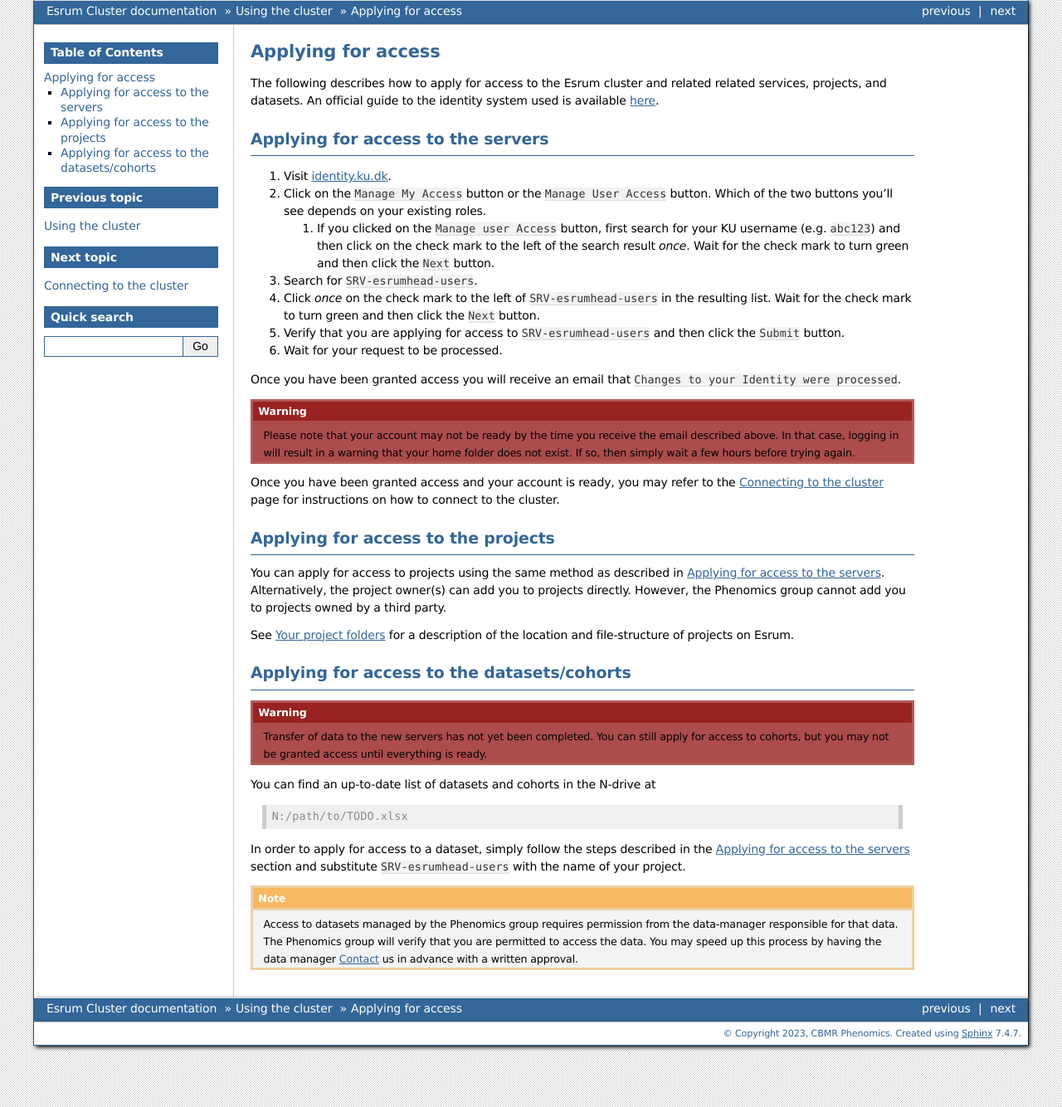
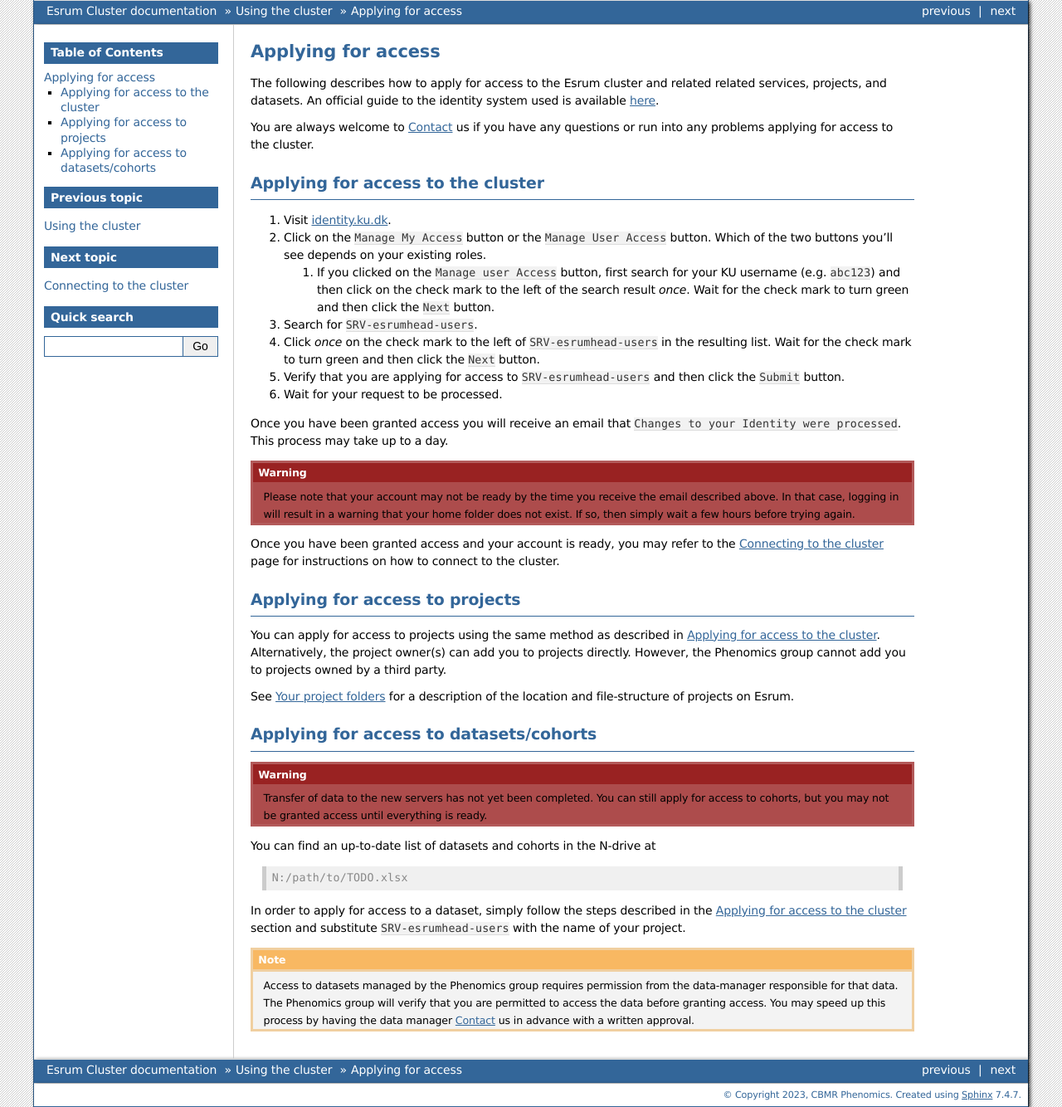
Before and after one commit to cbmrphenomics/cbmrphenomics.github.io, a Sphinx documentation site: the page built from esrum/source/usage/access.rst, in a window 1280 px wide. Shown: the whole page at 83% size. Built offline with Sphinx 7.4.7, drawn with Linux system fonts in a browser that asks for light colours.

Commit message:
minor improvements

```diff
--- a/esrum/source/usage/access.rst
+++ b/esrum/source/usage/access.rst
@@ -8,8 +8,11 @@ The following describes how to apply for access to the Esrum cluster and
 related related services, projects, and datasets. An official guide to
 the identity system used is available here_.
 
+You are always welcome to :ref:`page_contact` us if you have any
+questions or run into any problems applying for access to the cluster.
+
 ************************************
- Applying for access to the servers
+ Applying for access to the cluster
 ************************************
 
 #. Visit identity.ku.dk_.
@@ -35,7 +38,8 @@ the identity system used is available here_.
 #. Wait for your request to be processed.
 
 Once you have been granted access you will receive an email that
-``Changes to your Identity were processed``.
+``Changes to your Identity were processed``. This process may take up to
+a day.
 
 .. warning::
 
@@ -50,21 +54,21 @@ to the cluster.
 
 .. _applying_for_projects:
 
-*************************************
- Applying for access to the projects
-*************************************
+*********************************
+ Applying for access to projects
+*********************************
 
 You can apply for access to projects using the same method as described
-in `Applying for access to the servers`_. Alternatively, the project
+in `Applying for access to the cluster`_. Alternatively, the project
 owner(s) can add you to projects directly. However, the Phenomics group
 cannot add you to projects owned by a third party.
 
 See :ref:`section_projects` for a description of the location and
 file-structure of projects on Esrum.
 
-*********************************************
- Applying for access to the datasets/cohorts
-*********************************************
+*****************************************
+ Applying for access to datasets/cohorts
+*****************************************
 
 .. warning::
 
@@ -80,16 +84,16 @@ at
    N:/path/to/TODO.xlsx
 
 In order to apply for access to a dataset, simply follow the steps
-described in the `Applying for access to the servers`_ section and
+described in the `Applying for access to the cluster`_ section and
 substitute ``SRV-esrumhead-users`` with the name of your project.
 
 .. note::
 
    Access to datasets managed by the Phenomics group requires permission
    from the data-manager responsible for that data. The Phenomics group
-   will verify that you are permitted to access the data. You may speed
-   up this process by having the data manager :ref:`page_contact` us in
-   advance with a written approval.
+   will verify that you are permitted to access the data before granting
+   access. You may speed up this process by having the data manager
+   :ref:`page_contact` us in advance with a written approval.
 
 .. _here: https://kunet.ku.dk/medarbejderguide/ITvejl/KU%20IdM%20-%20S%C3%A5dan%20anmodes%20om%20funktionsrolle.pdf
 
```
Also changed, not shown: esrum/source/usage/filesystem.rst (+8 -5 lines).
